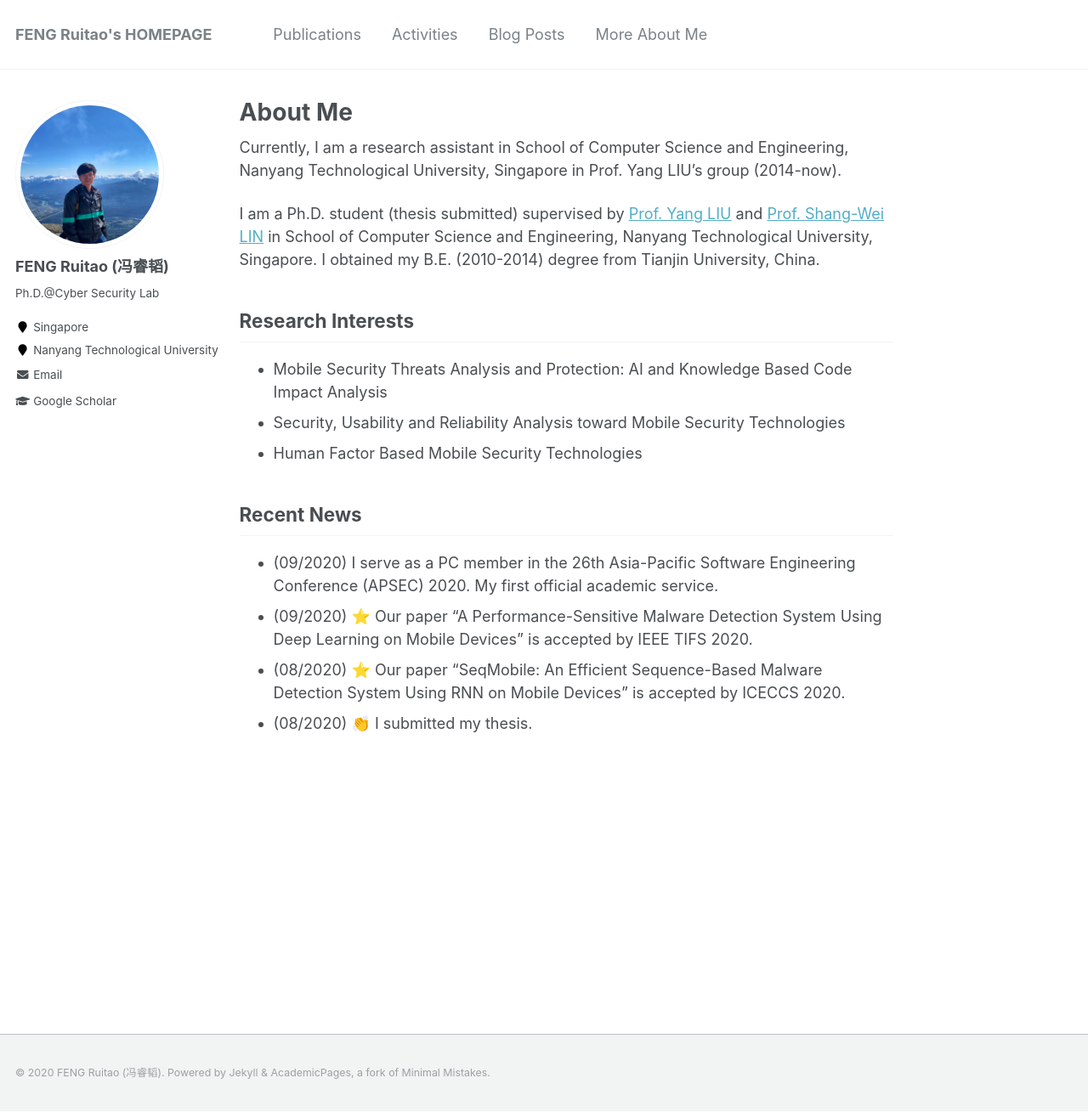
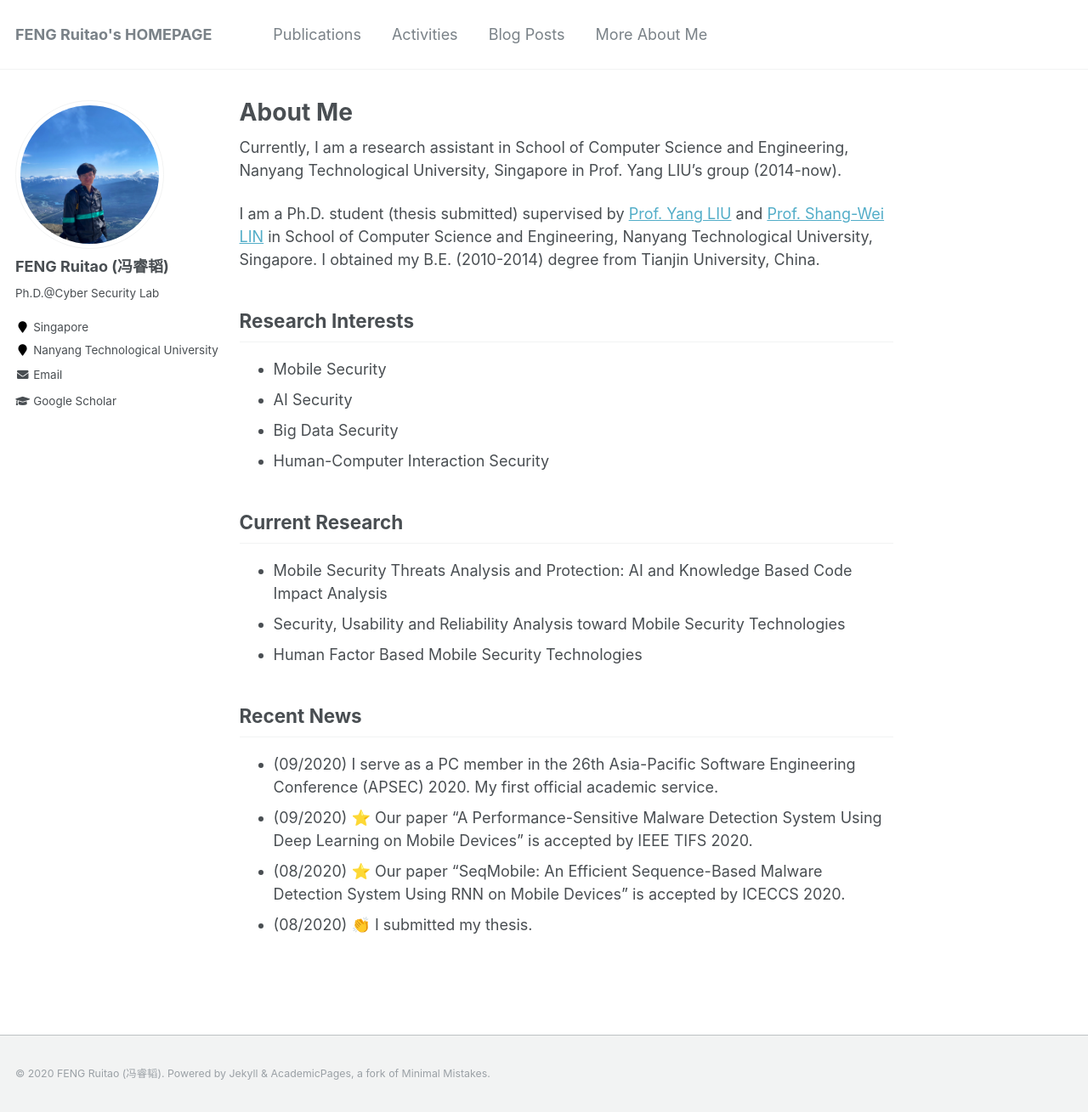
Before and after one commit to rtfeng/rtfeng.github.io, a Jekyll site: the page built from _pages/about.md, in a window 1280 px wide and 1309 px high. Shown: the whole window at 85% size. Built offline with Jekyll 4.4.1, drawn with Linux system fonts in a browser that asks for light colours; emoji names are drawn with the system emoji font.

Commit message:
Update interests

```diff
--- a/_pages/about.md
+++ b/_pages/about.md
@@ -14,6 +14,12 @@ I am a Ph.D. student (thesis submitted) supervised by [Prof. Yang LIU](https://w
 
 
 ## Research Interests
+  * Mobile Security
+  * AI Security
+  * Big Data Security
+  * Human-Computer Interaction Security
+
+## Current Research
   * Mobile Security Threats Analysis and Protection: AI and Knowledge Based Code Impact Analysis
   * Security, Usability and Reliability Analysis toward Mobile Security Technologies
   * Human Factor Based Mobile Security Technologies
```
